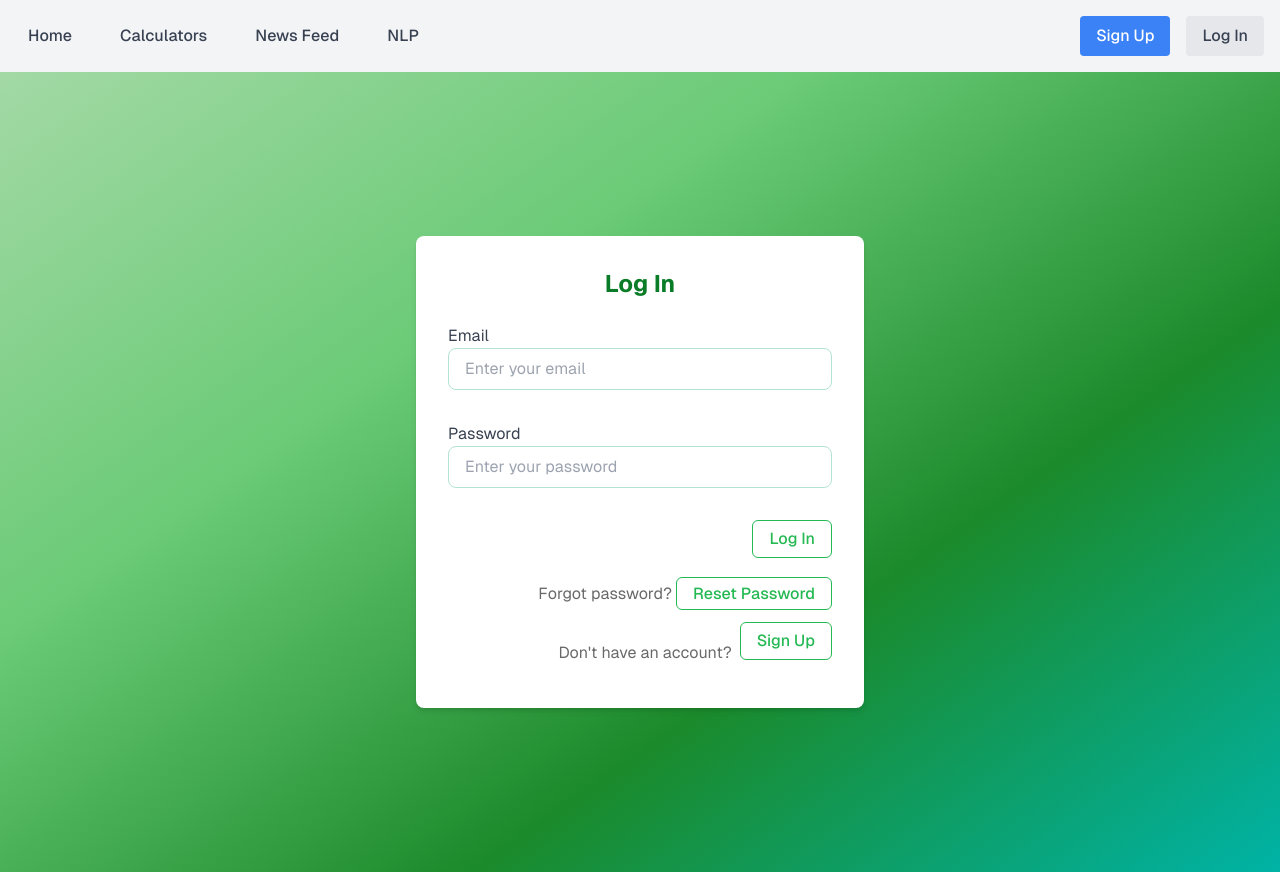
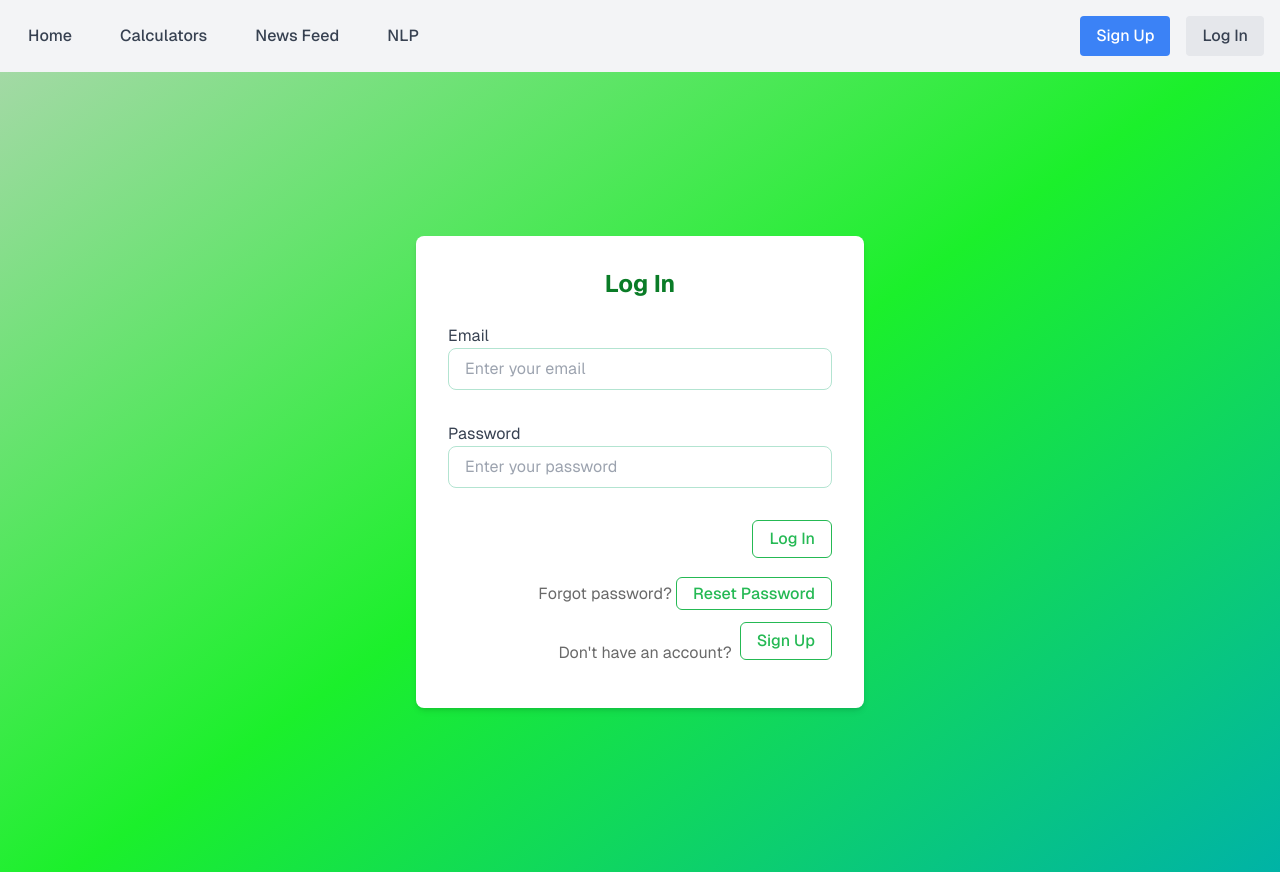
Before and after one commit to thwtchdctr/EMU481W, a Next.js app: page /login in a window 1280 px wide. Built offline with nearby package versions, Linux system fonts and the light colour scheme.

Commit message:
Fixed the CSS
Merged CSS between ammar branch and colors branch to make borders of text boxes follow the standard for the website

```diff
--- a/app/globals.css
+++ b/app/globals.css
@@ -91,11 +91,17 @@ textarea {
     color: black;
     background-color: #ffffff;
     padding: 0.75rem;
-  border: 1px solid var(--foreground);
+    border: 1px solid #B3E4D1;
     border-radius: 0.5rem;
     width: 100%;
     margin-bottom: 1rem;
     transition: border-color 0.3s ease;
+}
+
+input:focus,
+textarea:focus {
+    border-color: var(--primary);
+    outline: none;
 }
 
 .subtext {
@@ -106,7 +112,7 @@ textarea {
 }
 
 .gradientBackground {
-    background: linear-gradient(145deg, #A3D9A5, #6BCB77, #1B8A2B, #00B3A6);
+    background: linear-gradient(145deg, #A3D9A5, #1BF02B, #00B3A6);
 }
 
 button {
```
Lines whose indentation alone changed are shown as unchanged.
